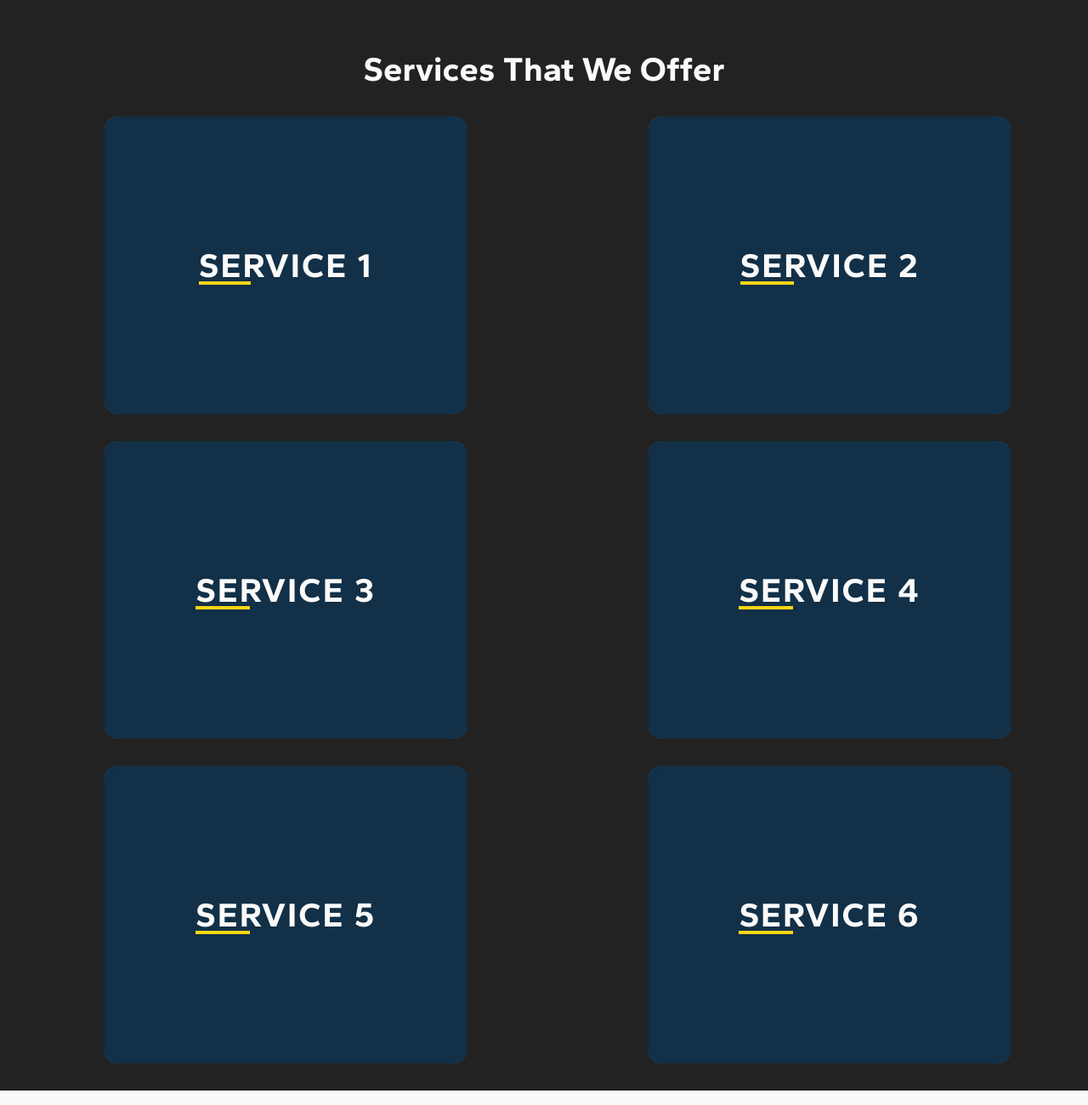
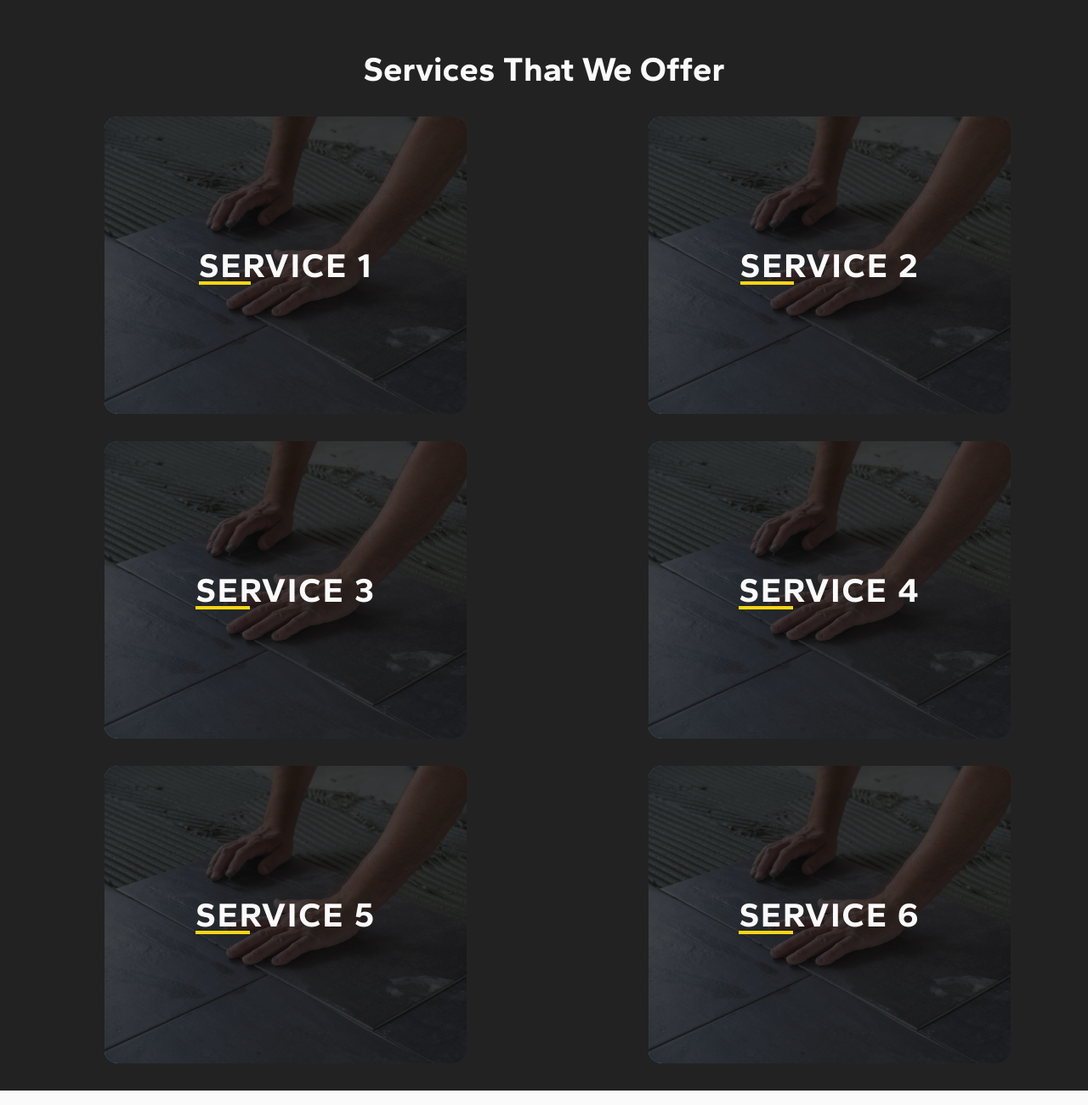
Before and after one commit to tylermiele/GTARenoGuys, a plain HTML site: page index.html in a window 1280 px wide. Shown: the part 2580-3880 px from the top of the page at 85% size. Drawn offline with Linux system fonts and the light colour scheme; the site is published under a folder, as on GitHub Pages, so addresses that start at the root find nothing.

Commit message:
Updated CSS file

```diff
--- a/css/style.css
+++ b/css/style.css
@@ -475,32 +475,32 @@ header {
 
 .s1 {
     grid-area: s1;
-    background-image: url('/img/service-1.jpg');
+    background-image: url('../img/service-1.jpg');
 }
 
 .s2 {
     grid-area: s2;
-    background-image: url('/img/service-1.jpg');
+    background-image: url('../img/service-1.jpg');
 }
 
 .s3 {
     grid-area: s3;
-    background-image: url('/img/service-1.jpg');
+    background-image: url('../img/service-1.jpg');
 }
 
 .s4 {
     grid-area: s4;
-    background-image: url('/img/service-1.jpg');
+    background-image: url('../img/service-1.jpg');
 }
 
 .s5 {
     grid-area: s5;
-    background-image: url('/img/service-1.jpg');
+    background-image: url('../img/service-1.jpg');
 }
 
 .s6 {
     grid-area: s6;
-    background-image: url('/img/service-1.jpg');
+    background-image: url('../img/service-1.jpg');
 }
 
 /* about page */
```
